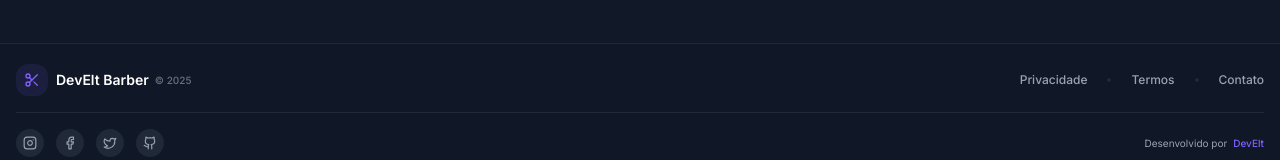
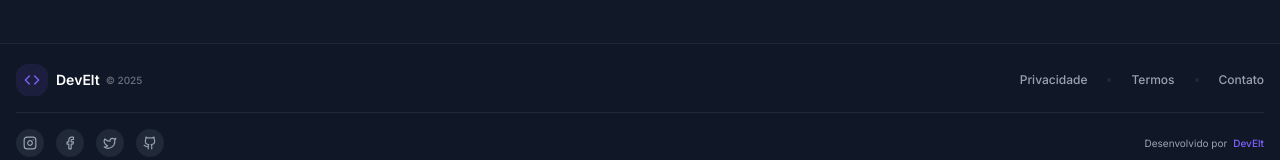
Before and after one commit to RodriguesRhuan10/DevElt-Barber, a Next.js app: page / in a window 1280 px wide. Shown: the part 757-917 px from the top of the page. Built offline with nearby package versions, Linux system fonts and the light colour scheme; no server answers; the database is empty.

Commit message:
refactor: altera símbolo do footer para Code

```diff
--- a/app/_components/footer.tsx
+++ b/app/_components/footer.tsx
@@ -1,5 +1,5 @@
 import Link from "next/link"
-import { Scissors, Instagram, Facebook, Twitter, Github } from "lucide-react"
+import { Code, Instagram, Facebook, Twitter, Github } from "lucide-react"
 
 const Footer = () => {
   return (
@@ -10,14 +10,14 @@ const Footer = () => {
           <div className="flex flex-col items-center justify-between gap-4 border-b border-gray-800 pb-4 sm:flex-row sm:gap-6">
             <div className="flex items-center gap-2">
               <div className="flex h-8 w-8 items-center justify-center rounded-lg bg-primary/10">
-                <Scissors className="h-4 w-4 text-primary" />
+                <Code className="h-4 w-4 text-primary" />
               </div>
               <div className="flex items-center gap-1.5">
                 <Link
                   href="/"
                   className="text-sm font-semibold text-white transition-colors hover:text-primary"
                 >
-                  DevElt Barber
+                  DevElt
                 </Link>
                 <span className="text-[10px] font-medium text-gray-500">
                   © {new Date().getFullYear()}
```
